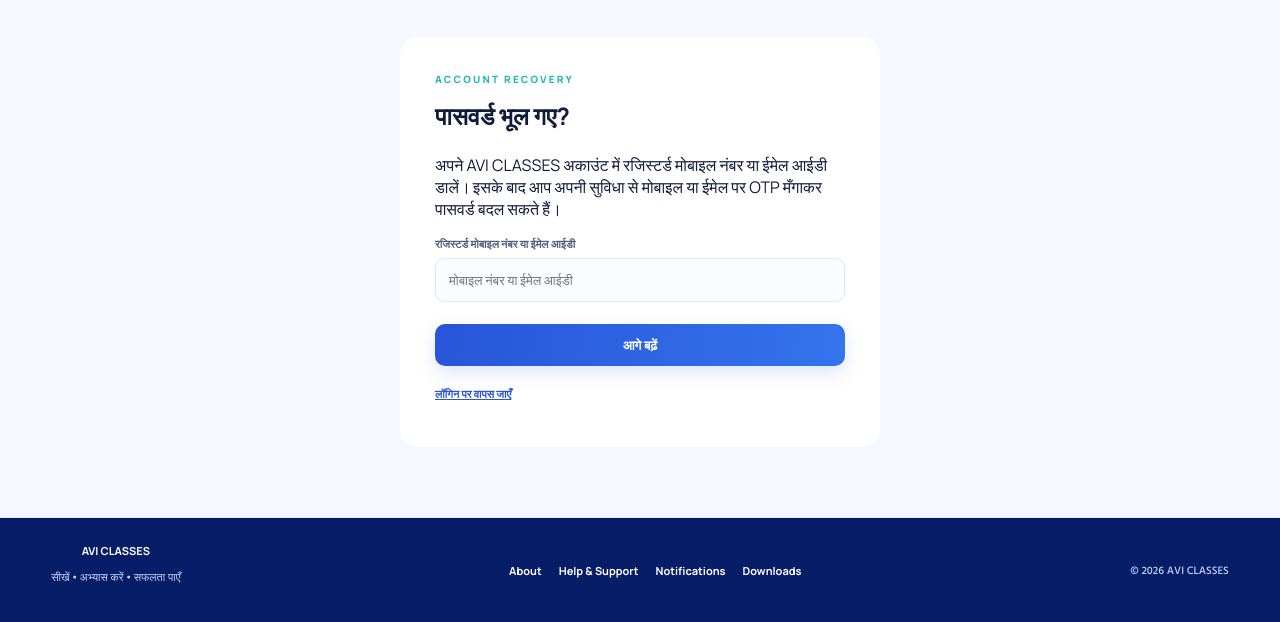
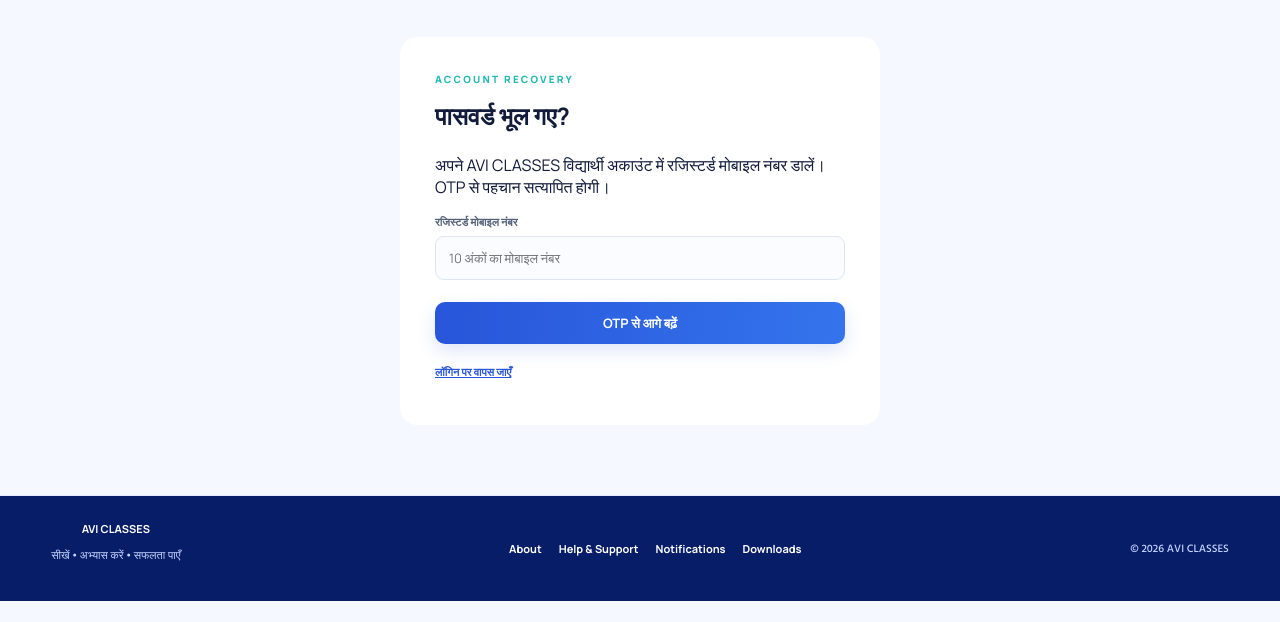
Before and after one commit to d9006814204/AVI-CLASSES, a Flask app: page /forgot-password in a window 1280 px wide. Shown: the part 135-757 px from the top of the page. Run offline with Flask 3, Linux system fonts and the light colour scheme; some libraries are stand-ins or nearby versions.

Commit message:
Add files via upload

```diff
--- a/app.py
+++ b/app.py
@@ -1,6 +1,5 @@
-import os, csv, io, secrets, re, hmac, hashlib, json, importlib, urllib.request, urllib.error, smtplib
+import os, csv, io, secrets, re, hmac, hashlib, json, importlib, urllib.request, urllib.error
 from datetime import datetime, timezone
-from email.message import EmailMessage
 from functools import wraps
 from urllib.parse import urlparse
 from flask import Flask, render_template, request, redirect, url_for, session, flash, abort, jsonify, make_response, send_from_directory
@@ -546,83 +545,27 @@ def login():
     return render_template('login.html')
 
 
-def send_password_reset_email(to_email, code):
-    host = os.environ.get('SMTP_HOST', '').strip()
-    port = int(os.environ.get('SMTP_PORT', '587'))
-    username = os.environ.get('SMTP_USERNAME', '').strip()
-    password = os.environ.get('SMTP_PASSWORD', '')
-    sender = os.environ.get('SMTP_FROM_EMAIL', username).strip()
-    if not all([host, username, password, sender]):
-        raise RuntimeError('Email OTP के लिए SMTP_HOST, SMTP_USERNAME, SMTP_PASSWORD और SMTP_FROM_EMAIL सेट करें।')
-    msg = EmailMessage()
-    msg['Subject'] = 'AVI CLASSES - Password Reset OTP'
-    msg['From'] = sender
-    msg['To'] = to_email
-    msg.set_content(
-        f'''नमस्ते,
-
-आपका AVI CLASSES पासवर्ड रीसेट OTP है: {code}
-
-यह OTP 5 मिनट तक मान्य है। यदि आपने पासवर्ड रीसेट का अनुरोध नहीं किया है, तो इस ईमेल को अनदेखा करें।
-
-AVI CLASSES'''
-    )
-    with smtplib.SMTP(host, port, timeout=15) as server:
-        server.starttls()
-        server.login(username, password)
-        server.send_message(msg)
-
-
 @app.route('/forgot-password', methods=['GET', 'POST'])
 def forgot_password():
-    """Find the student by registered phone or email, then let them choose OTP channel."""
+    """Start a password reset using the already-verified mobile number on a student account."""
     if request.method == 'POST':
-        identifier = request.form.get('identifier', '').strip()
-        user = None
-        if '@' in identifier:
-            user = User.query.filter(func.lower(User.email) == identifier.lower()).first()
-        else:
-            phone = normalize_indian_phone(identifier)
-            phone_row = UserPhone.query.filter_by(phone=phone).first() if phone else None
-            user = db.session.get(User, phone_row.user_id) if phone_row else None
+        phone = normalize_indian_phone(request.form.get('phone', ''))
+        if not phone:
+            flash('कृपया सही 10 अंकों का मोबाइल नंबर डालें।', 'error')
+            return render_template('forgot_password.html', otp_pending=False)
+        phone_row = UserPhone.query.filter_by(phone=phone).first()
+        user = db.session.get(User, phone_row.user_id) if phone_row else None
+        # Do not disclose whether a phone number is registered.
         if not user or user.role != 'student':
-            flash('यदि यह जानकारी किसी विद्यार्थी अकाउंट से जुड़ी है, तो OTP विकल्प उपलब्ध होगा। रजिस्टर्ड मोबाइल या ईमेल जाँचें।', 'info')
+            flash('यदि इस नंबर से विद्यार्थी अकाउंट जुड़ा है, तो OTP सत्यापन उपलब्ध होगा। सही रजिस्टर्ड नंबर जाँचें या Admin से संपर्क करें।', 'info')
             return render_template('forgot_password.html', otp_pending=False)
-        phone_row = UserPhone.query.filter_by(user_id=user.id).first()
         session.pop('password_reset_verified', None)
         session['otp_pending'] = {
-            'purpose': 'forgot_password', 'user_id': user.id,
-            'phone': phone_row.phone if phone_row else '',
-            'email': user.email, 'created_at': datetime.utcnow().timestamp()
+            'purpose': 'forgot_password', 'user_id': user.id, 'phone': phone,
+            'created_at': datetime.utcnow().timestamp()
         }
-        return render_template('forgot_password.html', otp_pending=True,
-                               pending_phone=phone_row.phone if phone_row else '',
-                               pending_email=user.email, otp_config=msg91_template_config())
+        return render_template('forgot_password.html', otp_pending=True, pending_phone=phone)
     return render_template('forgot_password.html', otp_pending=False)
-
-
-@app.route('/forgot-password/send-email-otp', methods=['POST'])
-def send_password_reset_email_otp():
-    pending = session.get('otp_pending') or {}
-    if pending.get('purpose') != 'forgot_password' or datetime.utcnow().timestamp() - float(pending.get('created_at', 0)) > 600:
-        return jsonify(ok=False, message='प्रक्रिया समाप्त हो गई। दोबारा शुरू करें।'), 400
-    email = (pending.get('email') or '').strip().lower()
-    user = db.session.get(User, int(pending.get('user_id', 0)))
-    if not user or user.role != 'student' or user.email.lower() != email:
-        return jsonify(ok=False, message='रजिस्टर्ड ईमेल सत्यापित नहीं हो सका।'), 400
-    code = f'{secrets.randbelow(1000000):06d}'
-    salt = secrets.token_hex(16)
-    digest = hashlib.sha256((salt + code + app.config['SECRET_KEY']).encode()).hexdigest()
-    try:
-        send_password_reset_email(email, code)
-    except Exception as exc:
-        app.logger.exception('Password reset email OTP delivery failed')
-        return jsonify(ok=False, message='ईमेल OTP नहीं भेजा जा सका। Admin से SMTP सेटिंग जाँचने को कहें।'), 503
-    pending.update({'email_otp_salt': salt, 'email_otp_hash': digest,
-                    'email_otp_expires': datetime.utcnow().timestamp() + 300,
-                    'email_otp_attempts': 0, 'channel': 'email'})
-    session['otp_pending'] = pending
-    return jsonify(ok=True, message='रजिस्टर्ड ईमेल पर OTP भेज दिया गया है।')
 
 
 @app.route('/reset-password', methods=['GET', 'POST'])
@@ -661,36 +604,16 @@ def otp_complete():
         session.pop('otp_pending', None)
         return jsonify(ok=False, message='OTP प्रक्रिया समाप्त हो गई। दोबारा शुरू करें।'), 400
     data = request.get_json(silent=True) or {}
-    purpose = pending.get('purpose')
-    if purpose == 'forgot_password' and data.get('channel') == 'email':
-        code = str(data.get('code', '')).strip()
-        expected = pending.get('email_otp_hash', '')
-        salt = pending.get('email_otp_salt', '')
-        if (not code.isdigit() or len(code) != 6 or not expected or
-                datetime.utcnow().timestamp() > float(pending.get('email_otp_expires', 0)) or
-                int(pending.get('email_otp_attempts', 0)) >= 5):
-            return jsonify(ok=False, message='OTP समाप्त हो गया है। नया OTP मँगाएँ।'), 400
-        actual = hashlib.sha256((salt + code + app.config['SECRET_KEY']).encode()).hexdigest()
-        if not hmac.compare_digest(actual, expected):
-            pending['email_otp_attempts'] = int(pending.get('email_otp_attempts', 0)) + 1
-            session['otp_pending'] = pending
-            return jsonify(ok=False, message='गलत OTP। दोबारा जाँचें।'), 401
-        user = db.session.get(User, int(pending.get('user_id', 0)))
-        if not user or user.role != 'student' or user.email.lower() != (pending.get('email') or '').lower():
-            return jsonify(ok=False, message='ईमेल अकाउंट से मेल नहीं खाता।'), 403
-        session.pop('otp_pending', None)
-        session['password_reset_verified'] = {'user_id': user.id, 'created_at': datetime.utcnow().timestamp()}
-        return jsonify(ok=True, redirect=url_for('reset_password'))
-
     access_token = str(data.get('access_token', '')).strip()
     phone = normalize_indian_phone(data.get('phone') or pending.get('phone') or '')
     if not access_token or not phone:
-        return jsonify(ok=False, message='मोबाइल OTP verification जरूरी है।'), 400
+        return jsonify(ok=False, message='मोबाइल नंबर और OTP verification जरूरी है।'), 400
     if pending.get('phone') and pending['phone'] != phone:
         return jsonify(ok=False, message='मोबाइल नंबर मेल नहीं खाता।'), 400
     if not msg91_verify_access_token(access_token, phone):
         return jsonify(ok=False, message='MSG91 OTP सत्यापन नहीं हो सका। दोबारा प्रयास करें।'), 401
 
+    purpose = pending.get('purpose')
     if purpose == 'register':
         staged = PendingRegistration.query.filter_by(nonce=pending.get('nonce')).first()
         if not staged or staged.expires_at < datetime.utcnow():
--- a/templates/forgot_password.html
+++ b/templates/forgot_password.html
@@ -1,68 +1,32 @@
 {% extends 'base.html' %}{% block content %}
-<div class="narrow">
-<form class="form-card" method="post" id="forgotPasswordForm">
+<div class="narrow"><form class="form-card" method="post" id="forgotPasswordForm">
 <input type="hidden" name="csrf_token" value="{{ csrf_token() }}">
-<div class="eyebrow">ACCOUNT RECOVERY</div>
-<h2>पासवर्ड भूल गए?</h2>
+<div class="eyebrow">ACCOUNT RECOVERY</div><h2>पासवर्ड भूल गए?</h2>
 {% if not otp_pending %}
-<p>अपने AVI CLASSES अकाउंट में रजिस्टर्ड मोबाइल नंबर या ईमेल आईडी डालें। इसके बाद आप अपनी सुविधा से मोबाइल या ईमेल पर OTP मँगाकर पासवर्ड बदल सकते हैं।</p>
-<label>रजिस्टर्ड मोबाइल नंबर या ईमेल आईडी</label>
-<input name="identifier" type="text" required autocomplete="username" placeholder="मोबाइल नंबर या ईमेल आईडी">
-<button class="btn full" type="submit">आगे बढ़ें</button>
+<p>अपने AVI CLASSES विद्यार्थी अकाउंट में रजिस्टर्ड मोबाइल नंबर डालें। OTP से पहचान सत्यापित होगी।</p>
+<label>रजिस्टर्ड मोबाइल नंबर</label><input name="phone" type="tel" inputmode="numeric" maxlength="10" pattern="[0-9]{10}" required placeholder="10 अंकों का मोबाइल नंबर">
+<button class="btn full" type="submit">OTP से आगे बढ़ें</button>
 {% else %}
-<p>OTP प्राप्त करने का तरीका चुनें। सुरक्षा के लिए OTP केवल आपके अकाउंट में पहले से रजिस्टर्ड विवरण पर भेजा जाएगा।</p>
-{% if pending_phone %}
-<section class="otp-choice">
-<strong>📱 मोबाइल पर OTP</strong>
-<p>रजिस्टर्ड मोबाइल: <b>******{{ pending_phone[-4:] }}</b></p>
-<button class="btn full" type="button" id="sendSmsOtp">मोबाइल पर OTP भेजें</button>
-</section>
-{% endif %}
-<section class="otp-choice">
-<strong>✉️ ईमेल पर OTP</strong>
-<p>रजिस्टर्ड ईमेल: <b>{{ pending_email[:2] }}***{{ pending_email[pending_email.find('@'):] }}</b></p>
-<button class="btn full" type="button" id="sendEmailOtp">ईमेल पर OTP भेजें</button>
-<div id="emailOtpArea" hidden>
-<label>ईमेल पर आया 6 अंकों का OTP</label>
-<input id="emailOtpCode" inputmode="numeric" maxlength="6" autocomplete="one-time-code" placeholder="6 अंकों का OTP">
-<button class="btn full" type="button" id="verifyEmailOtp">OTP सत्यापित करें</button>
-</div>
-</section>
-{% if pending_phone %}
-<div id="smsOtpArea" hidden>
-<label>मोबाइल पर आया OTP</label>
-<input id="otpCode" inputmode="numeric" maxlength="6" autocomplete="one-time-code" placeholder="6 अंकों का OTP">
-<button class="btn full" type="button" id="verifySmsOtp">OTP सत्यापित करें</button>
-<button class="btn full" type="button" id="retrySmsOtp">OTP दोबारा भेजें</button>
-<div id="msg91-captcha"></div>
-</div>
-{% endif %}
-<p id="otpMessage" role="status"></p>
+<p>रजिस्टर्ड मोबाइल नंबर <b>{{ pending_phone[2:] }}</b> पर OTP भेजकर सत्यापन करें।</p>
+<label>मोबाइल नंबर</label><input id="otpPhone" type="tel" value="{{ pending_phone[2:] }}" readonly>
+<button class="btn full" type="button" id="sendOtp">OTP भेजें</button>
+<div id="otpArea" hidden><label>OTP दर्ज करें</label><input id="otpCode" inputmode="numeric" maxlength="6" autocomplete="one-time-code" placeholder="6 अंकों का OTP"><button class="btn full" type="button" id="verifyOtp">OTP सत्यापित करें</button><button class="btn full" type="button" id="retryOtp">OTP दोबारा भेजें</button></div>
+<div id="msg91-captcha"></div><p id="otpMessage" role="status"></p>
 {% endif %}
 <p class="form-foot"><a href="{{ url_for('login') }}">लॉगिन पर वापस जाएँ</a></p>
-</form>
-</div>
+</form></div>
 {% if otp_pending %}
 <script>
 (() => {
- const csrf=document.querySelector('input[name=csrf_token]').value;
- const msg=document.getElementById('otpMessage'); const tell=t=>msg.textContent=t;
- const postVerify=payload=>fetch('{{ url_for("otp_complete") }}',{method:'POST',headers:{'Content-Type':'application/json','X-CSRFToken':csrf},body:JSON.stringify(payload)}).then(r=>r.json()).then(x=>{if(x.ok)location.href=x.redirect;else tell(x.message||'सत्यापन विफल');}).catch(()=>tell('नेटवर्क समस्या।'));
- const emailBtn=document.getElementById('sendEmailOtp');
- emailBtn.onclick=()=>fetch('{{ url_for("send_password_reset_email_otp") }}',{method:'POST',headers:{'X-CSRFToken':csrf}}).then(r=>r.json()).then(x=>{tell(x.message||'');if(x.ok)document.getElementById('emailOtpArea').hidden=false;}).catch(()=>tell('ईमेल OTP भेजने में नेटवर्क समस्या।'));
- document.getElementById('verifyEmailOtp').onclick=()=>{const code=document.getElementById('emailOtpCode').value.trim();if(!/^\d{6}$/.test(code)){tell('6 अंकों का OTP डालें।');return;}postVerify({channel:'email',code});};
- const smsBtn=document.getElementById('sendSmsOtp');
- if(smsBtn){
-  const cfg={{ otp_config|tojson }}; const phone='{{ pending_phone[2:] }}'; let ready=false, verifiedToken='';
-  const init=()=>{if(ready)return true;if(!window.msg91SdkLoaded){tell('SMS OTP सेवा लोड हो रही है, कुछ सेकंड बाद प्रयास करें।');return false;}
-   window.initSendOTP({widgetId:cfg.widget_id,tokenAuth:cfg.widget_token,identifier:'',exposeMethods:true,captchaRenderId:'msg91-captcha',success:d=>{verifiedToken=(d&&(d.message||d.access_token||d.token))||'';},failure:e=>tell('SMS OTP में समस्या: '+((e&&e.message)||'फिर प्रयास करें'))});ready=true;return true;};
-  smsBtn.onclick=()=>{if(!init())return;window.sendOtp('91'+phone,()=>{document.getElementById('smsOtpArea').hidden=false;tell('मोबाइल पर OTP भेज दिया गया है।');},e=>tell('SMS OTP नहीं भेजा गया: '+((e&&e.message)||'फिर प्रयास करें')));};
-  document.getElementById('retrySmsOtp').onclick=()=>{if(!init())return;window.retryOtp(null,()=>tell('SMS OTP दोबारा भेज दिया गया है।'),e=>tell('SMS OTP दोबारा नहीं भेजा गया।'));};
-  document.getElementById('verifySmsOtp').onclick=()=>{const code=document.getElementById('otpCode').value.trim();if(!code){tell('OTP दर्ज करें।');return;}window.verifyOtp(code,d=>{const token=(d&&(d.message||d.access_token||d.token))||verifiedToken;if(!token){tell('MSG91 access token नहीं मिला।');return;}postVerify({access_token:token,phone:'91'+phone});},()=>tell('गलत OTP या OTP समाप्त।'));};
-  const sdk=document.createElement('script');sdk.src='https://verify.msg91.com/otp-provider.js';sdk.onload=()=>window.msg91SdkLoaded=true;document.body.appendChild(sdk);
- }
+ const cfg={{ otp_config|tojson }}; const csrf=document.querySelector('input[name=csrf_token]').value;
+ const phone=document.getElementById('otpPhone'), msg=document.getElementById('otpMessage'); let ready=false, verifiedToken='';
+ const tell=t=>msg.textContent=t;
+ const init=()=>{if(ready)return true;if(!window.msg91SdkLoaded){tell('OTP सेवा लोड हो रही है, कुछ सेकंड बाद प्रयास करें।');return false;}
+ window.initSendOTP({widgetId:cfg.widget_id,tokenAuth:cfg.widget_token,identifier:'',exposeMethods:true,captchaRenderId:'msg91-captcha',success:d=>{verifiedToken=(d&&(d.message||d.access_token||d.token))||'';},failure:e=>tell('OTP में समस्या: '+((e&&e.message)||'फिर प्रयास करें'))});ready=true;return true;};
+ document.getElementById('sendOtp').onclick=()=>{if(!init())return;window.sendOtp('91'+phone.value.replace(/\D/g,''),()=>{document.getElementById('otpArea').hidden=false;tell('OTP भेज दिया गया है।');},e=>tell('OTP नहीं भेजा गया: '+((e&&e.message)||'फिर प्रयास करें')));};
+ document.getElementById('retryOtp').onclick=()=>{if(!init())return;window.retryOtp(null,()=>tell('OTP दोबारा भेज दिया गया है।'),e=>tell('OTP दोबारा नहीं भेजा गया: '+((e&&e.message)||'फिर प्रयास करें')));};
+ document.getElementById('verifyOtp').onclick=()=>{const code=document.getElementById('otpCode').value.trim();if(!code){tell('OTP दर्ज करें।');return;}window.verifyOtp(code,d=>{const token=(d&&(d.message||d.access_token||d.token))||verifiedToken;if(!token){tell('MSG91 access token नहीं मिला।');return;}
+ fetch('{{ url_for("otp_complete") }}',{method:'POST',headers:{'Content-Type':'application/json','X-CSRFToken':csrf},body:JSON.stringify({access_token:token,phone:'91'+phone.value.replace(/\D/g,'')})}).then(r=>r.json()).then(x=>{if(x.ok)location.href=x.redirect;else tell(x.message||'सत्यापन विफल');}).catch(()=>tell('नेटवर्क समस्या।'));},()=>tell('गलत OTP या OTP समाप्त।'));};
 })();
-</script>
-<style>.otp-choice{border:1px solid #dce2f2;border-radius:14px;padding:16px;margin:14px 0}.otp-choice p{margin:8px 0 12px}.otp-choice strong{color:#251a78}</style>
-{% endif %}
-{% endblock %}
+</script><script src="https://verify.msg91.com/otp-provider.js" onload="window.msg91SdkLoaded=true"></script>
+{% endif %}{% endblock %}
--- a/templates/reset_password.html
+++ b/templates/reset_password.html
@@ -2,7 +2,7 @@
 <div class="narrow"><form class="form-card" method="post">
 <input type="hidden" name="csrf_token" value="{{ csrf_token() }}">
 <div class="eyebrow">SECURE PASSWORD RESET</div><h2>नया पासवर्ड बनाएँ</h2>
-<p>आपकी पहचान OTP से सत्यापित हो चुकी है। नया मजबूत पासवर्ड डालें।</p>
+<p>मोबाइल OTP सत्यापित हो चुका है। नया मजबूत पासवर्ड डालें।</p>
 <label>नया पासवर्ड (कम से कम 10 अक्षर)</label><input name="new_password" type="password" minlength="10" autocomplete="new-password" required>
 <label>नया पासवर्ड दोबारा डालें</label><input name="confirm_password" type="password" minlength="10" autocomplete="new-password" required>
 <button class="btn full" type="submit">पासवर्ड बदलें</button>
```
